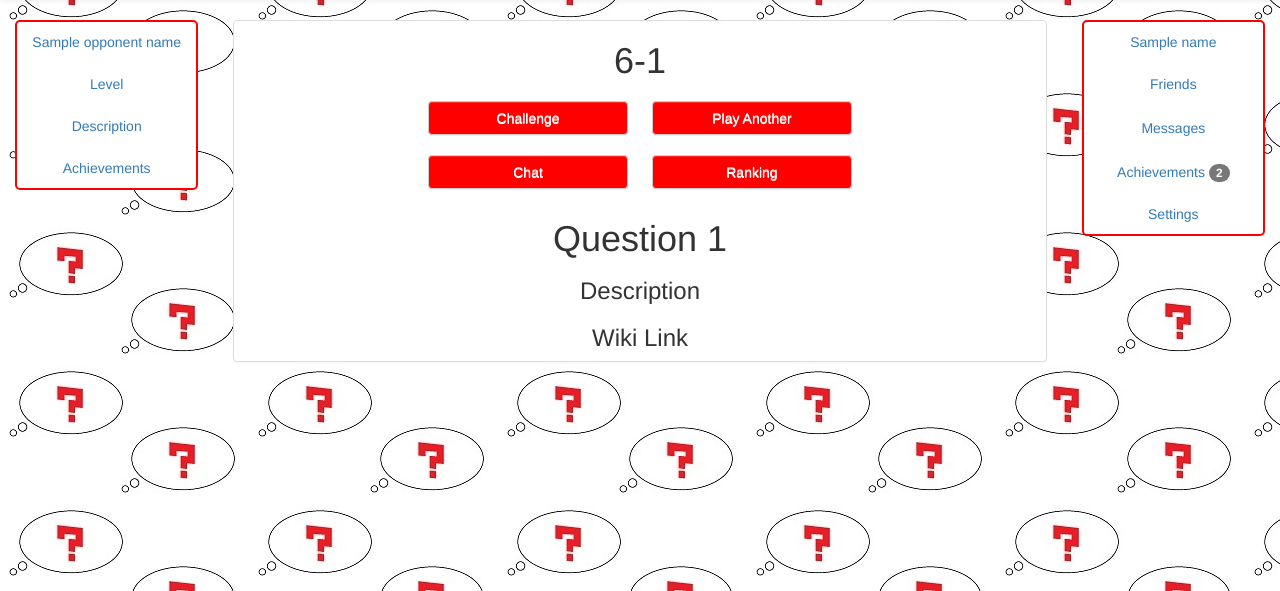
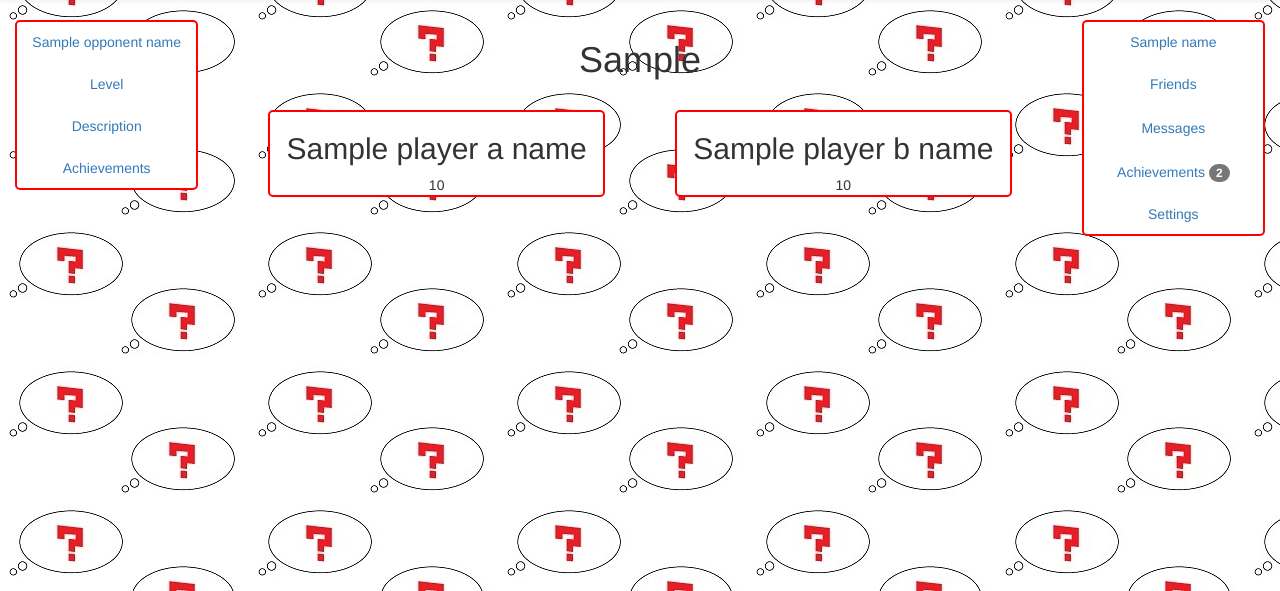
Before and after one commit to fishlinghu/QuizApp-WebApplication, a Python web app: template quizapp/quizapp/templates/result.html in a window 1280 px wide. Shown: the part 51-642 px from the top of the page. Run offline with Jinja, Linux system fonts and the light colour scheme; the template is opened without the code that fills it: most values are stand-ins (such as "Sample title", 1, 10 or a date in 2020); some libraries are stand-ins or nearby versions.

Commit message:
Results page
Modified submit.py to add the quiz ID to both players' quiz history, and
to redirect both players to the results page. Also modified results.html
to display the basic results of the quiz.

```diff
--- a/quizapp/quizapp/templates/result.html
+++ b/quizapp/quizapp/templates/result.html
@@ -13,26 +13,31 @@
 	{{ super() }}
 	{% block middle %}
 	<div class="col-md-8 main-inner">
-		<div class="panel panel-default" style="text-align:center">
-			<h1>6-1</h1>
-
-			<button type="button" class="btn btn-default btn-inner">Challenge</button>
-			<button type="button" class="btn btn-default btn-inner">Play Another</button>
-			<br>
-			<button type="button" class="btn btn-default btn-inner">Chat</button>
-			<button type="button" class="btn btn-default btn-inner">Ranking</button>
-
-			<h1>Question 1</h1>
-			<h3>Description</h3>
-			<h3>Wiki Link</h3>
-		</div>
+			<h1>{{ win_or_lose }}</h1>
+			<div class="col-md-6">
+				<div class="panel panel-default panel-topic" style="text-align:center">
+					<h2>{{ player_a_name }}</h2>
+					{% for score in player_a_score_breakdown %}
+						{{ score }}
+						<br>
+					{% endfor %}
+				</div>
+			</div>
+			<div class="col-md-6">
+				<div class="panel panel-default panel-topic" style="text-align:center">
+					<h2>{{ player_b_name }}</h2>
+					{% for score in player_b_score_breakdown %}
+						{{ score }}
+						<br>
+					{% endfor %}
+				</div>
+			</div>
 	</div>
 	{% endblock %}
 	{% endblock %}
 	{% block sidebar %}
 	{{ super() }}
 	{% endblock %}
-
 	{% block script %}
 	{{ super() }}
 	{% endblock %}
```
Also changed, not shown: quizapp/quizapp/views/submit.py (+13 -33 lines).
